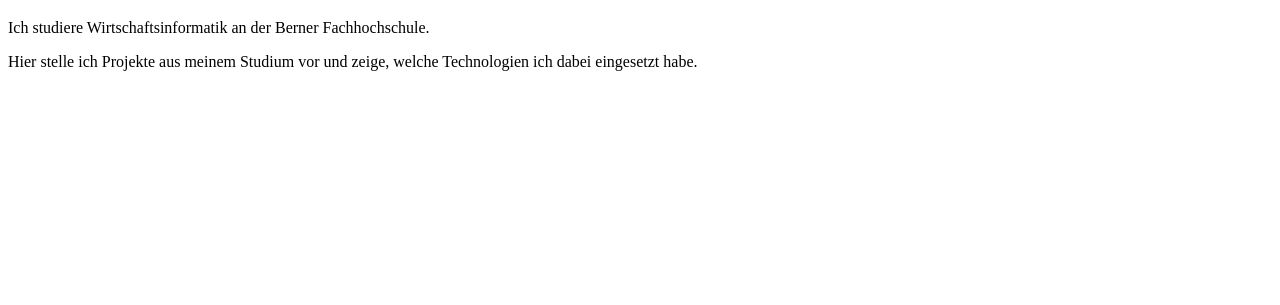
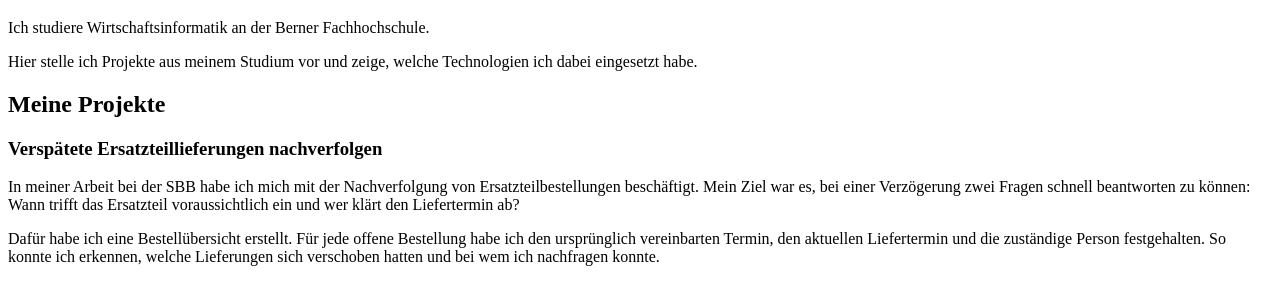
Before and after one commit to geent3/portfolio-page, a plain HTML site: page index.html in a window 1280 px wide. Shown: the part 61-366 px from the top of the page. Drawn offline with Linux system fonts and the light colour scheme.

Commit message:
''Meine Projekte'' eingefügt und kurze Beschreibung von einer Prozessanalyse

```diff
--- a/index.html
+++ b/index.html
@@ -11,6 +11,27 @@
     <p>Ich studiere Wirtschaftsinformatik an der Berner Fachhochschule.</p>
     <p>Hier stelle ich Projekte aus meinem Studium vor und zeige,
        welche Technologien ich dabei eingesetzt habe.</p>
-  </main>
+
+<section>
+  <h2>Meine Projekte</h2>
+  <h3>Verspätete Ersatzteillieferungen nachverfolgen</h3>
+
+  <p>
+    In meiner Arbeit bei der SBB habe ich mich mit der Nachverfolgung
+    von Ersatzteilbestellungen beschäftigt. Mein Ziel war es, bei einer
+    Verzögerung zwei Fragen schnell beantworten zu können: Wann trifft
+    das Ersatzteil voraussichtlich ein und wer klärt den Liefertermin ab?
+  </p>
+
+  <p>
+    Dafür habe ich eine Bestellübersicht erstellt. Für jede offene
+    Bestellung habe ich den ursprünglich vereinbarten Termin, den
+    aktuellen Liefertermin und die zuständige Person festgehalten.
+    So konnte ich erkennen, welche Lieferungen sich verschoben hatten
+    und bei wem ich nachfragen konnte.
+  </p>
+</section>
+
+      </main>
 </body>
 </html>
```
